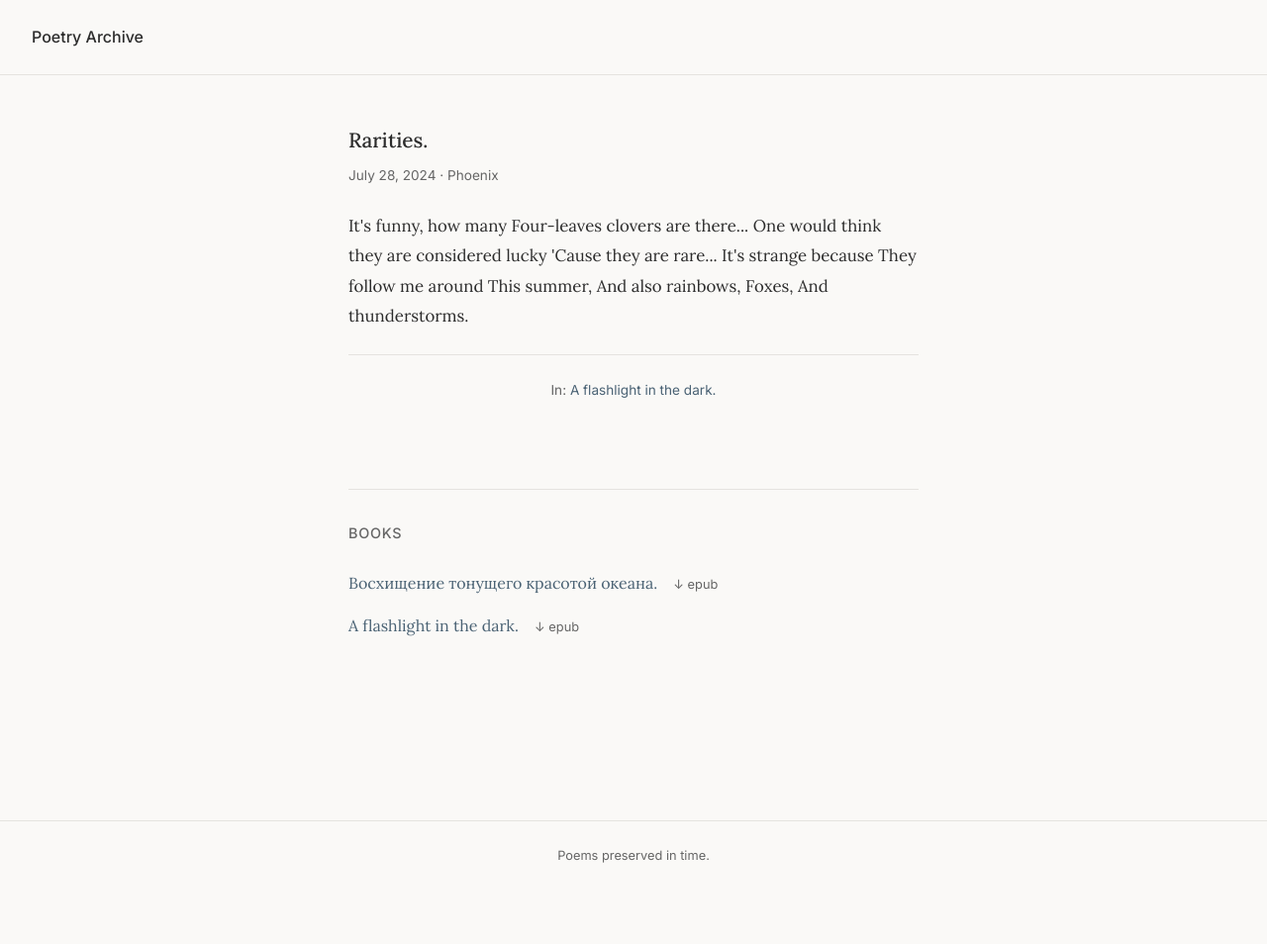
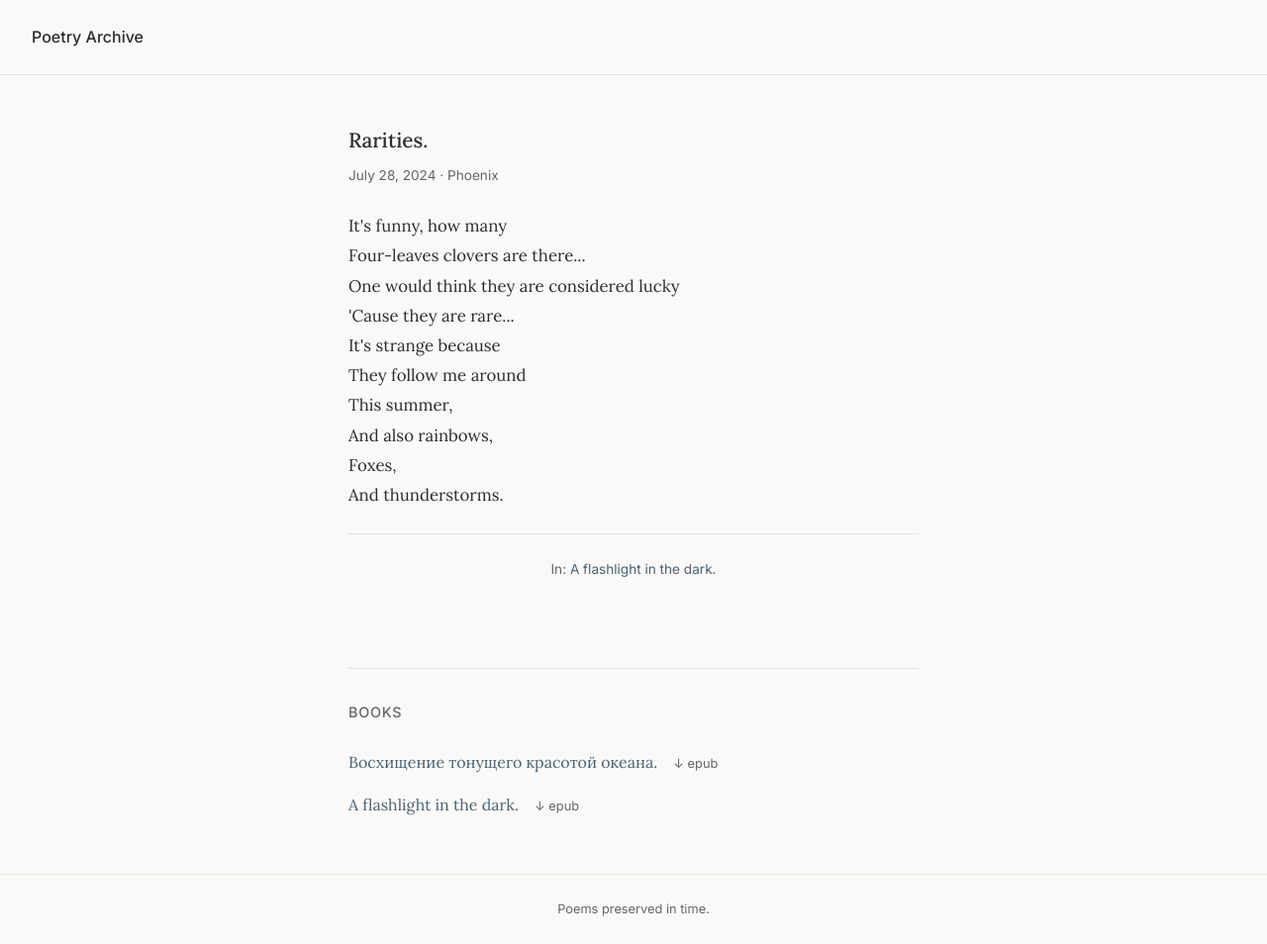
Before and after one commit to whobyphoenix/poetry, a Jekyll site: the page built from index.md, in a window 1280 px wide. Shown: the whole page at 99% size. Built offline with Jekyll 4.4.1, drawn with Linux system fonts in a browser that asks for light colours; before the commit the page ends 900 px from its top, so only the background shows below that.

Commit message:
Revert "Remove unnecessary 'newline_to_br' call"
This reverts commit 6070c1166a9f64b958ad9fa4fdaa0f24b731e8c0.

```diff
--- a/_layouts/book.html
+++ b/_layouts/book.html
@@ -86,7 +86,7 @@ layout: default
       </header>
 
       <div class="poem-body">
-{{ poem.text }}
+{{ poem.text | newline_to_br }}
       </div>
     </section>
     {% endfor %}
--- a/index.md
+++ b/index.md
@@ -63,7 +63,7 @@ layout: default
   </header>
 
   <div class="poem-body">
-{{ latest.text }}
+{{ latest.text | newline_to_br }}
   </div>
 
   {% assign has_books = latest.books | default: latest.book | default: "" %}
```
